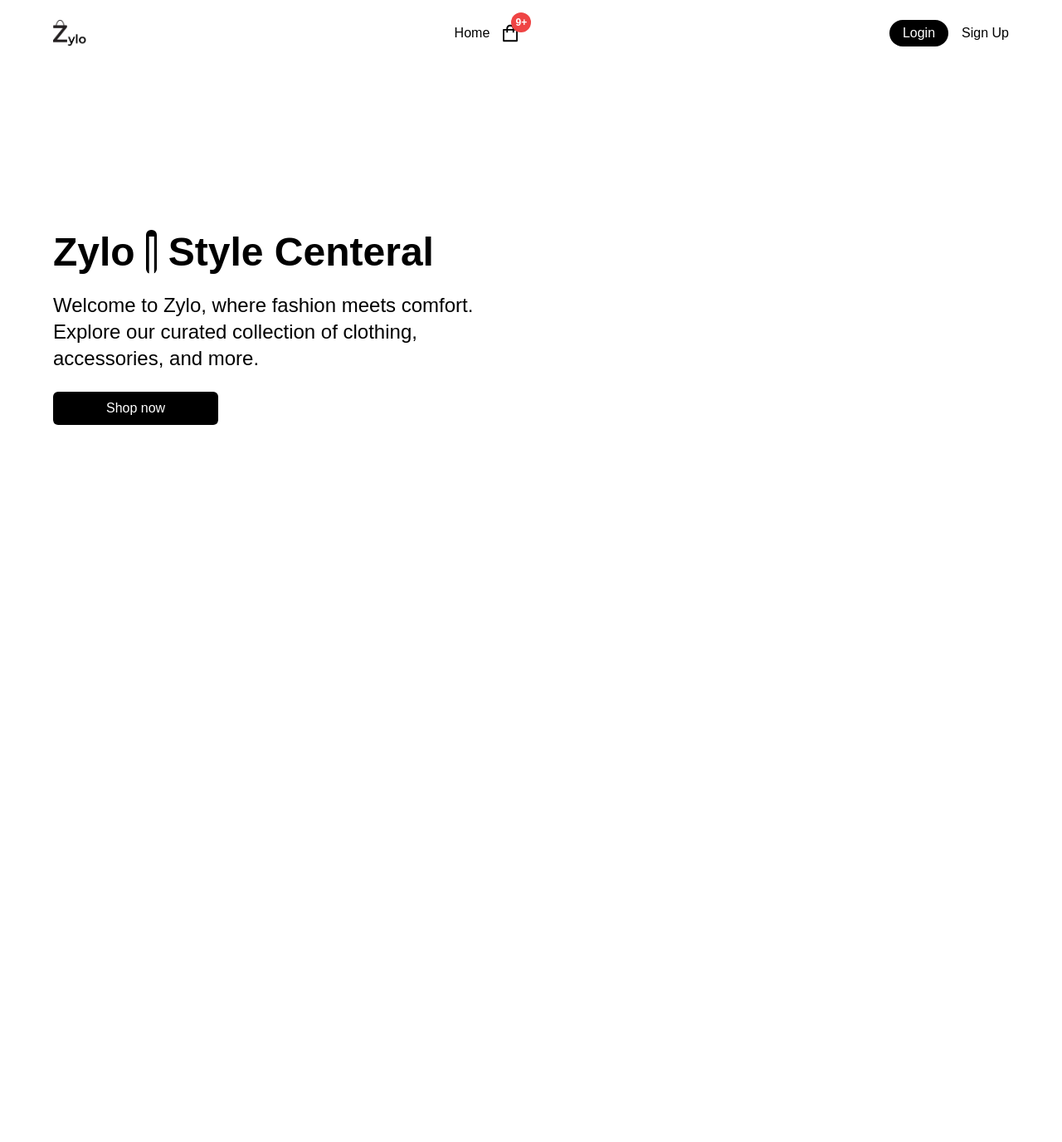
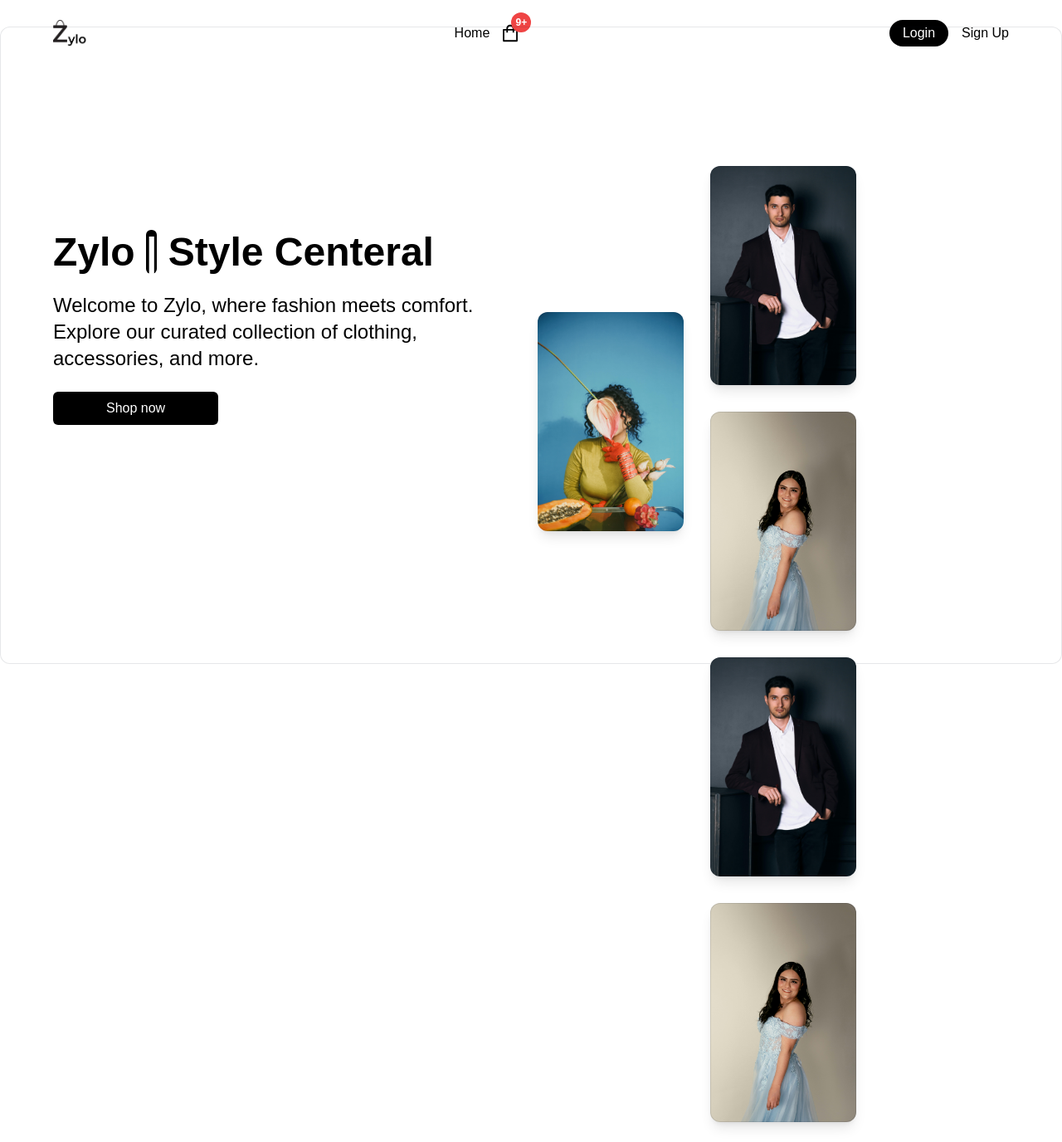
Before and after one commit to mohamed-tsx/e-commerce, a React (Vite) app in the folder Client/: page / in a window 1280 px wide. Shown: the whole page at 83% size. Before the commit the page ends 800 px from the top, so only its background shows below. Built offline with nearby package versions, Linux system fonts and the light colour scheme.

Commit message:
major change

```diff
--- a/Client/src/Components/Hero.tsx
+++ b/Client/src/Components/Hero.tsx
@@ -1,9 +1,14 @@
 import { Link } from "react-router-dom";
+import image1 from "/Hero Images/pexels-ihza-akbar-386432142-22065623.jpg";
+import image2 from "/Hero Images/pexels-pixabay-532220.jpg";
+import image3 from "/Hero Images/pexels-carlos-santiago-421908853-16065056.jpg";
+import image4 from "/Hero Images/pexels-elsimage-3394347.jpg";
+import image5 from "/Hero Images/pexels-freestocks-307790.jpg";
 
 const Hero = () => {
   return (
-    <div className="flex gap-2 w-1/2">
-      <div className="mt-56">
+    <div className="flex gap-2">
+      <div className="mt-56 w-1/2">
         <h1 className="font-semibold text-5xl">
           Zylo <span className=" rounded-md bg-black text-white">|</span> Style
           Centeral
@@ -16,8 +21,58 @@ const Hero = () => {
           <Link to={"/"}>Shop now</Link>
         </button>
       </div>
-      <div className="mt-56">
-        <div></div>
+      <div className="mt-14 flex justify-end gap-8 sm:-mt-44 sm:justify-start sm:pl-20 lg:mt-0 lg:pl-0">
+        <div className="ml-auto w-44 flex-none space-y-8 pt-32 sm:ml-0 sm:pt-80 lg:order-last lg:pt-36 xl:order-none xl:pt-80">
+          <div className="relative">
+            <img
+              src={image1}
+              alt=""
+              width={200}
+              className="aspect-[2/3] w-full rounded-xl bg-gray-900/5 object-cover shadow-lg"
+            />
+          </div>
+          <div className="pointer-events-none absolute inset-0 rounded-xl ring-1 ring-inset ring-gray-900/10"></div>
+        </div>
+        <div className="mr-auto w-44 flex-none space-y-8 sm:mr-0 sm:pt-52 lg:pt-36">
+          <div className="relative">
+            <img
+              src={image2}
+              alt=""
+              width={200}
+              className="aspect-[2/3] w-full rounded-xl bg-gray-900/5 object-cover shadow-lg"
+            />
+            <div className="pointer-events-none absolute inset-0 rounded-xl ring-1 ring-inset ring-gray-900/10"></div>
+          </div>
+          <div className="relative">
+            <img
+              src={image3}
+              alt=""
+              width={200}
+              className="aspect-[2/3] w-full rounded-xl bg-gray-900/5 object-cover shadow-lg"
+            />
+            <div className="pointer-events-none absolute inset-0 rounded-xl ring-1 ring-inset ring-gray-900/10"></div>
+          </div>
+          <div className="w-44 flex-none space-y-8 pt-32 sm:pt-0">
+            <div className="relative">
+              <img
+                src={image2}
+                alt=""
+                width={200}
+                className="aspect-[2/3] w-full rounded-xl bg-gray-900/5 object-cover shadow-lg"
+              />
+              <div className="pointer-events-none absolute inset-0 rounded-xl ring-1 ring-inset ring-gray-900/10"></div>
+            </div>
+            <div className="relative">
+              <img
+                src={image3}
+                alt=""
+                width={200}
+                className="aspect-[2/3] w-full rounded-xl bg-gray-900/5 object-cover shadow-lg"
+              />
+              <div className="pointer-events-none absolute inset-0 rounded-xl ring-1 ring-inset ring-gray-900/10"></div>
+            </div>
+          </div>
+        </div>
       </div>
     </div>
   );
```
